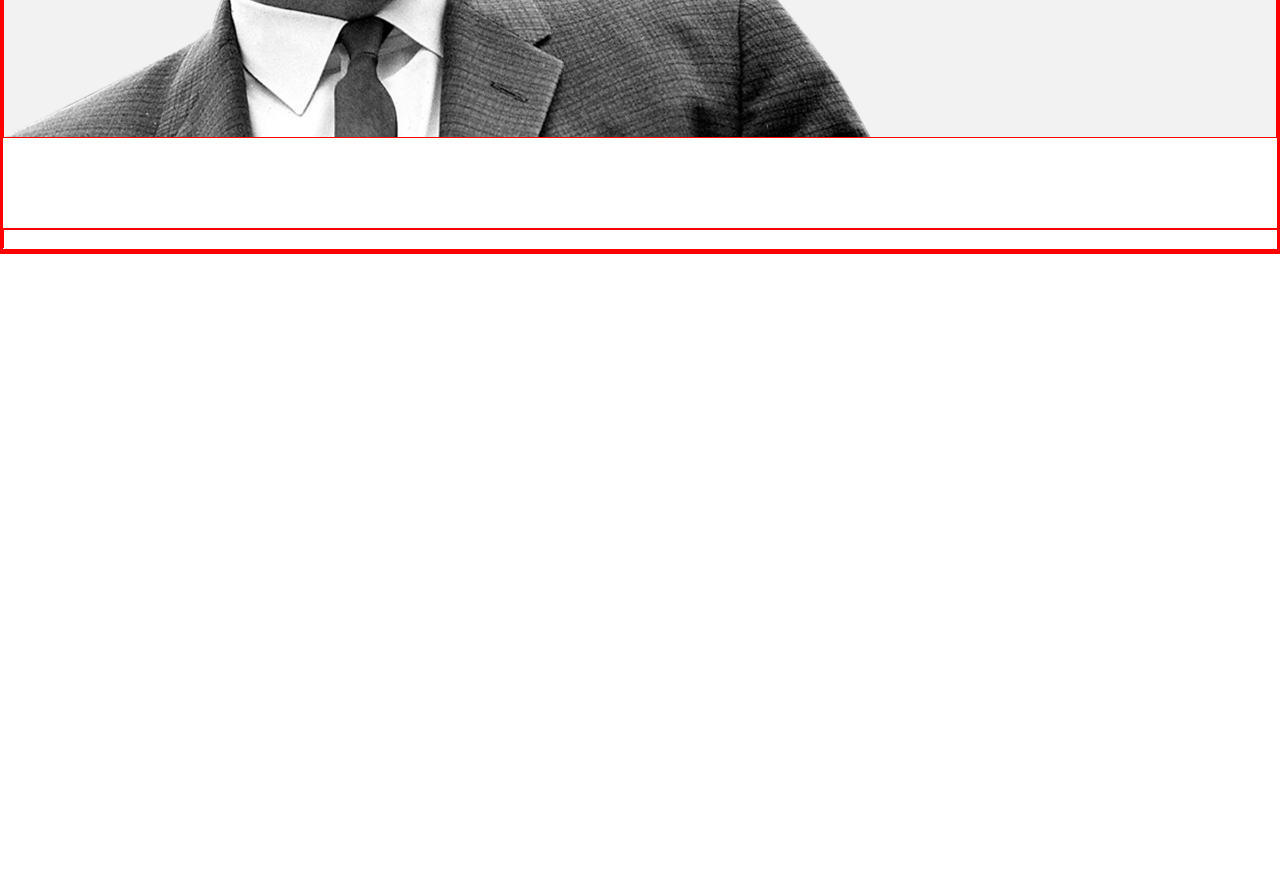
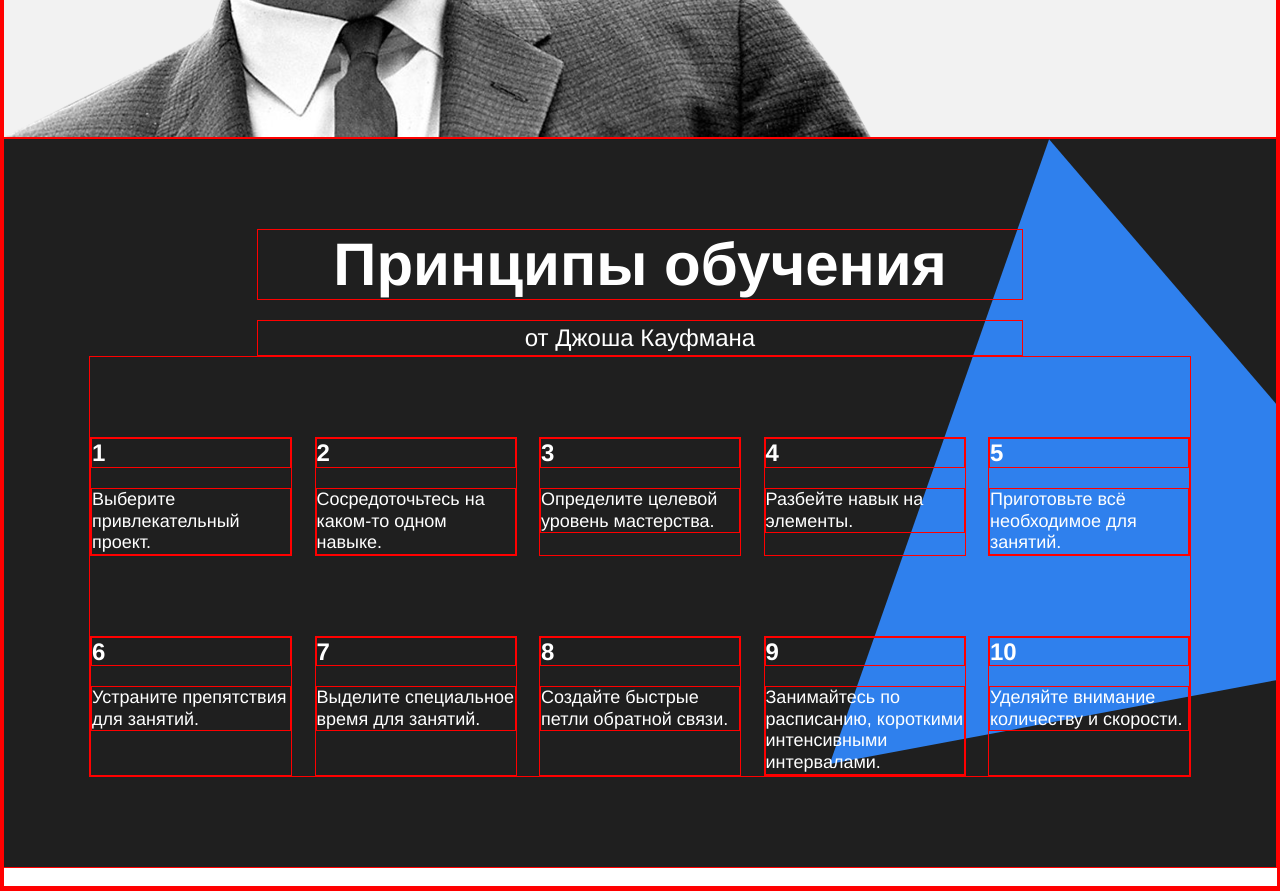
Before and after one commit to MikhailSulim/how-to-learn, a plain HTML site: page index.html in a window 1280 px wide. Shown: the part 2840-3731 px from the top of the page. Before the commit the page ends 3094 px from the top, so only its background shows below. Drawn offline with Linux system fonts and the light colour scheme.

Commit message:
сверстал блок kaufman

```diff
--- a/index.html
+++ b/index.html
@@ -79,10 +79,57 @@
         <h3 class="feynman__subtitle">Выучить и не забыть.</h3>
         <a href="#" class="feynman__link">Подробнее &#8594;</a>
         <img src="./images/feynman.png" alt="Фотография Фейнмана" class="feynman__img">
+      </section>
+
+      <section class="kaufman">
+        <h2 class="section-title_theme_dark">Принципы обучения</h2>
+        <h3 class="section-subtitle_theme_dark">от Джоша Кауфмана</h3>
+        <ul class="table_theme_dark">
+          <li class="table__cell_theme_dark">
+            <h4 class="table__heading">1</h4>
+            <p class="table__text">Выберите привлекательный проект.</p>
+          </li>
+          <li class="table__cell_theme_dark">
+            <h4 class="table__heading">2</h4>
+            <p class="table__text">Сосредоточьтесь на каком-то одном навыке.</p>
+          </li>
+          <li class="table__cell_theme_dark">
+            <h4 class="table__heading">3</h4>
+            <p class="table__text">Определите целевой уровень мастерства.</p>
+          </li>
+          <li class="table__cell_theme_dark">
+            <h4 class="table__heading">4</h4>
+            <p class="table__text">Разбейте навык на элементы.</p>
+          </li>
+          <li class="table__cell_theme_dark">
+            <h4 class="table__heading">5</h4>
+            <p class="table__text">Приготовьте всё необходимое для занятий.</p>
+          </li>
+          <li class="table__cell_theme_dark">
+            <h4 class="table__heading">6</h4>
+            <p class="table__text">Устраните препятствия для занятий.</p>
+          </li>
+          <li class="table__cell_theme_dark">
+            <h4 class="table__heading">7</h4>
+            <p class="table__text">Выделите специальное время для занятий.</p>
+          </li>
+          <li class="table__cell_theme_dark">
+            <h4 class="table__heading">8</h4>
+            <p class="table__text">Создайте быстрые петли обратной связи.</p>
+          </li>
+          <li class="table__cell_theme_dark">
+            <h4 class="table__heading">9</h4>
+            <p class="table__text">Занимайтесь по расписанию, короткими интенсивными интервалами.</p>
+          </li>
+          <li class="table__cell_theme_dark">
+            <h4 class="table__heading">10</h4>
+            <p class="table__text">Уделяйте внимание количеству и скорости.</p>
+          </li>
+        </ul>
+        <img src="./images/kaufman-triangle.svg" alt="синий треугольник" class="kaufman__triangle">
+
 
       </section>
-
-      <section class="kayfman"></section>
     </content>
 
     <footer class="footer">
--- a/styles/style.css
+++ b/styles/style.css
@@ -69,14 +69,6 @@
   right: 0px;
   bottom: 0px;
   z-index: 2;
-}
-
-/* и элемента с модификатором вида ключ-значение */
-.table__cell_theme_dark {
-  width: 200px;
-  color: white;
-  margin-right: 0;
-  margin-top: 80px;
 }
 
 .footer {
@@ -179,7 +171,7 @@
 
 .section-subtitle {
   width: 60%;
-  margin: 20px 0px 60px;
+  margin: 20px 0px 0px 0px;
   line-height: 34px;
   font-size: 24px;
   font-weight: 400;
@@ -199,10 +191,11 @@
 
 .table__cell {
   width: 250px;
+  margin-top: 60px;
 }
 
 .table__cell:nth-of-type(n+5) {
-  margin-top: 60px;
+
 }
 
 .table__heading {
@@ -227,7 +220,7 @@
   position: relative;
   height: 890px;
   background-color: #f2f2f2;
-  margin: 100px 0px 90px 0px;
+  margin: 100px 0px 0px 0px;
   display: flex;
   flex-direction: column;
   align-items: center;
@@ -269,5 +262,63 @@
   bottom: 0;
   width: 867px;
   height: 637px;
+}
+
+.kaufman {
+  background-color: #1f1f1f;
+  position: relative;
+  display: flex;
+  flex-direction: column;
+  align-items: center;
+  overflow: hidden;
+}
+
+
+.section-title_theme_dark {
+  width: 60%;
+  line-height: 1.15;
+  font-size: 60px;
+  font-weight: 600;
+  margin: 90px 0px 20px 0px;
+  text-align: center;
+  color: white;
+  z-index: 1;
+}
+
+.section-subtitle_theme_dark {
+  width: 60%;
+  margin: 0;
+  line-height: 34px;
+  font-size: 24px;
+  font-weight: 400;
+  text-align: center;
+  color: white;
+  z-index: 1;
+}
+
+.table_theme_dark {
+  padding: 0;
+  width: 1100px;
+  list-style: none;
+  position: relative;
+  display: flex;
+  flex-wrap: wrap;
+  margin: 0px auto 90px auto;
+  justify-content: space-between;
+  z-index: 1;
+}
+/* и элемента с модификатором вида ключ-значение */
+.table__cell_theme_dark {
+  width: 200px;
+  color: white;
+  margin-right: 0;
+  margin-top: 80px;
 
 }
+
+.kaufman__triangle {
+  height: 877px;
+  width: 877px;
+  position: absolute;
+  right: -210px;
+}
```
